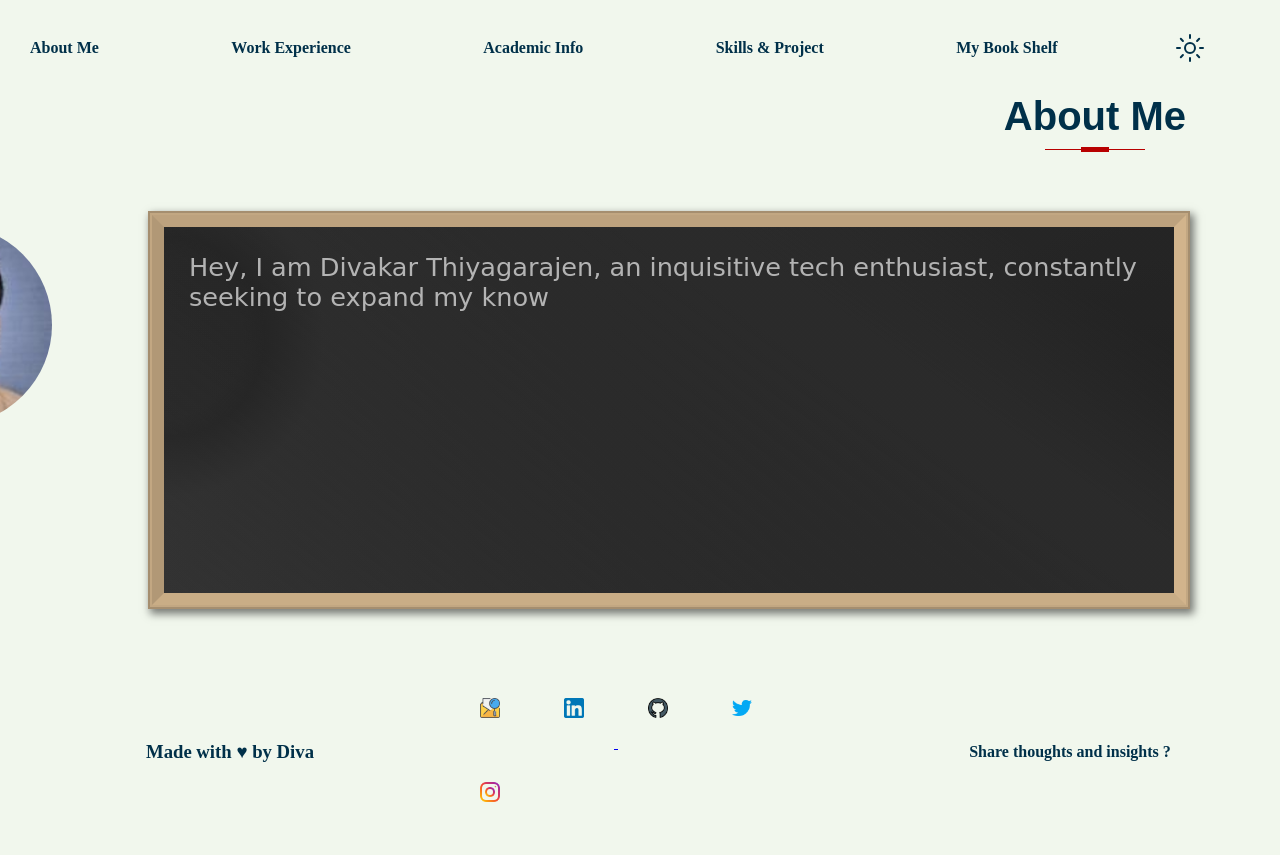
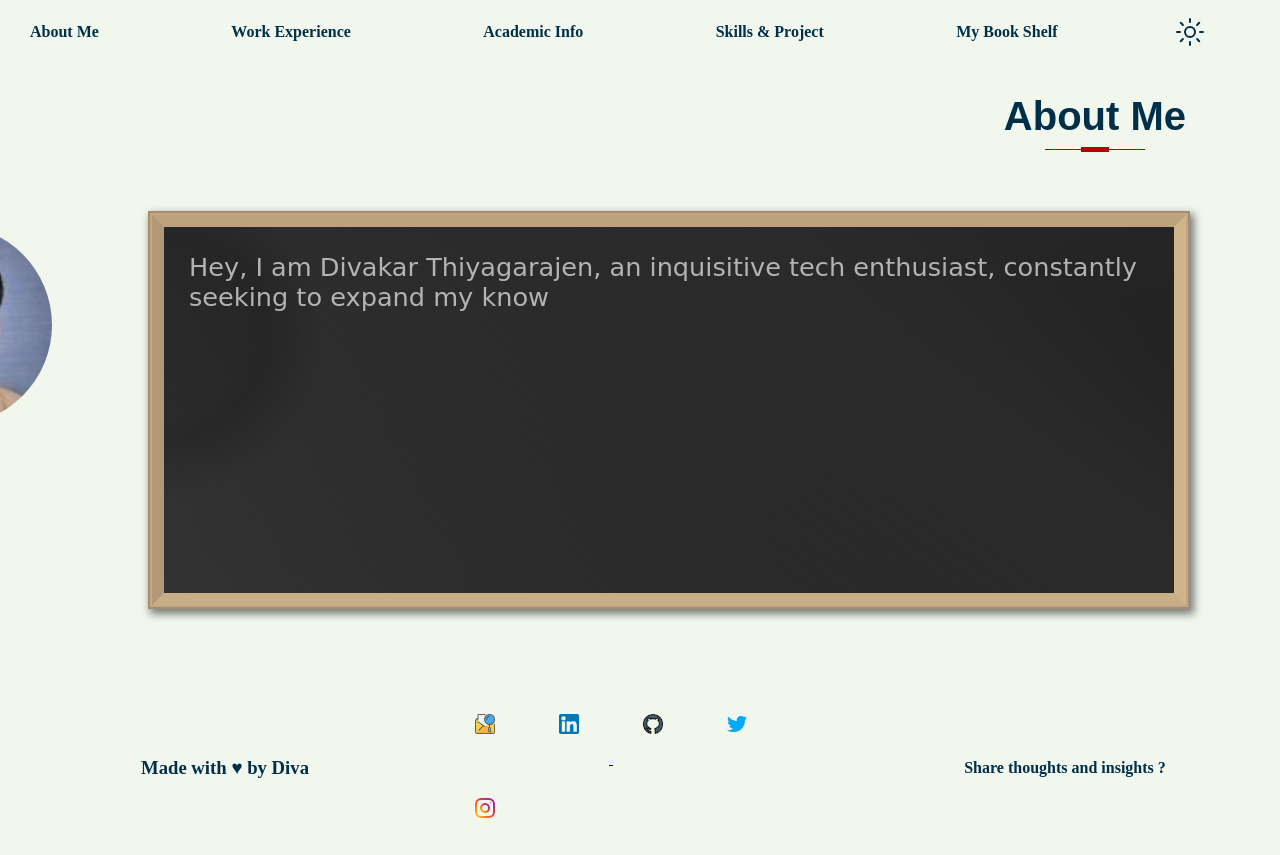
Before and after one commit to divakar1669/DivaPersonalWebsite, a plain HTML site: page index.html in a window 1280 px wide. Shown: the top 855 px of the page. Drawn offline with nearby package versions, Linux system fonts and the light colour scheme; no server answers.

Commit message:
Update styles.css

```diff
--- a/css/styles.css
+++ b/css/styles.css
@@ -32,11 +32,11 @@ strong{
     background: var(--backrgoud-color);
     color: var(--text-color);
     text-align: left;
-    height: 12%;
+    height: 8%;
     display: flex;
     justify-content: space-between;
     align-items: center;
-    margin: 10px;
+    margin: 5px;
 
 }
 
@@ -47,7 +47,6 @@ strong{
 
 .fixed-header h4,
 .checkbox label {
-    display: inline-block;
     margin: 30px;
 }
 
```
